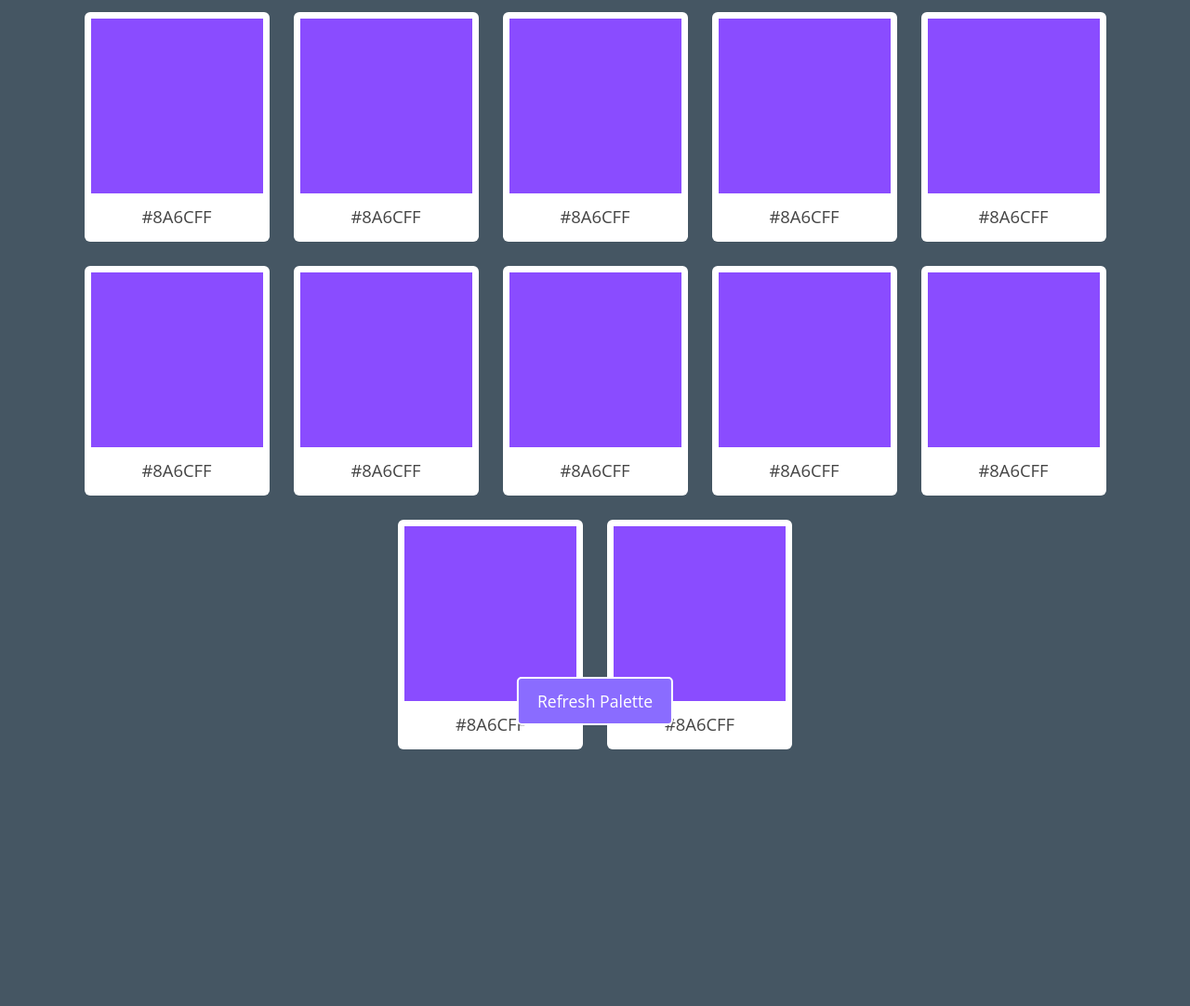
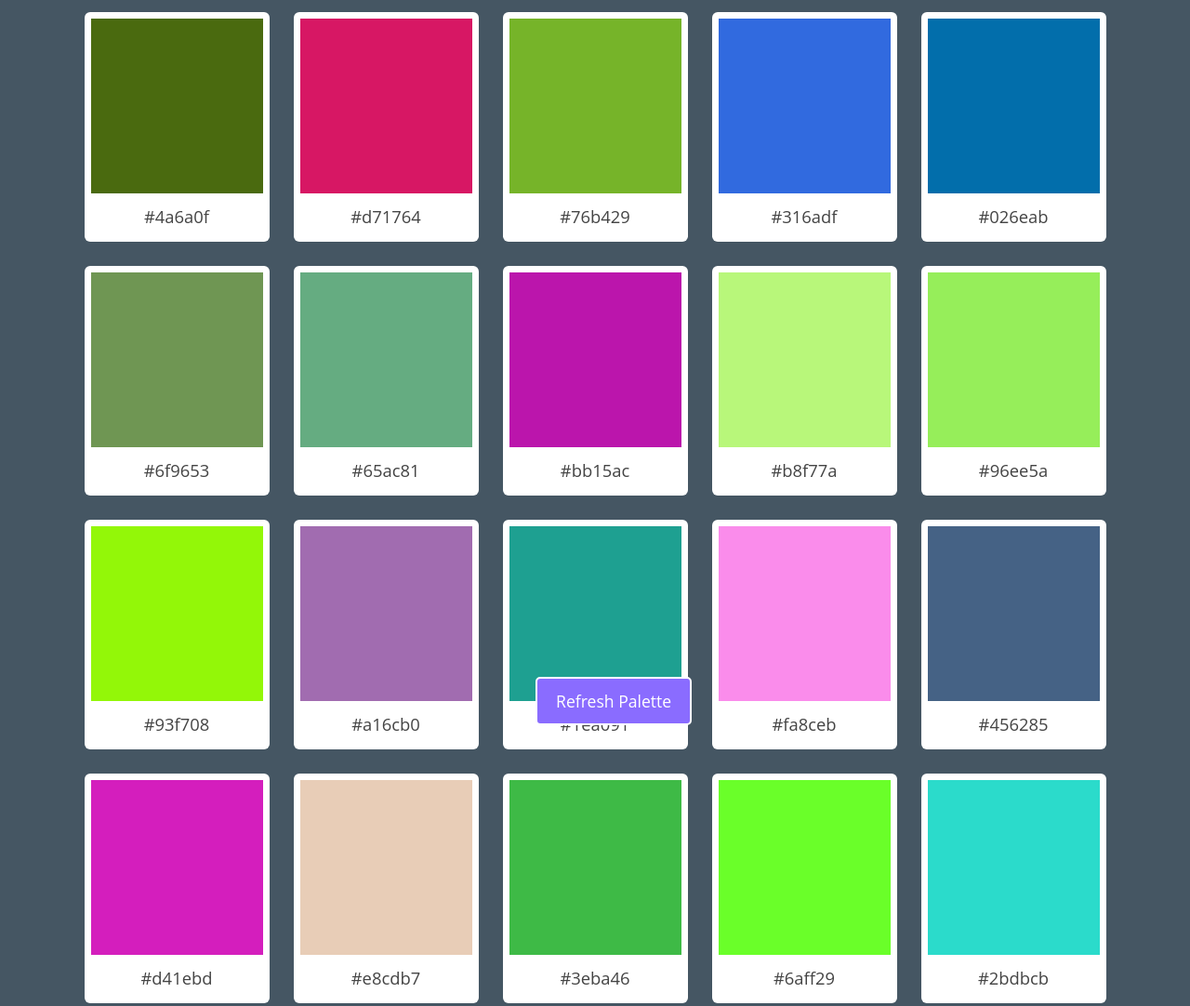
Before and after one commit to rana-web-dev/Random-Color-Palette, a plain HTML site: page index.html in a window 1280 px wide. Shown: the top 1082 px of the page at 93% size. Before the commit the page ends 819 px from the top, so only its background shows below. Drawn offline with Linux system fonts and the light colour scheme.

Commit message:
After click on the Refresh Palette will be generate different color palette

```diff
--- a/index.html
+++ b/index.html
@@ -9,66 +9,11 @@
 </head>
 <body>
     <ul class="container">
-        <li class="color">
+        <!-- <li class="color">
             <div class="rect-box">
             </div>
             <span class="hex-value">#8A6CFF</span>
-        </li>
-        <li class="color">
-            <div class="rect-box">
-            </div>
-            <span class="hex-value">#8A6CFF</span>
-        </li>
-        <li class="color">
-            <div class="rect-box">
-            </div>
-            <span class="hex-value">#8A6CFF</span>
-        </li>
-        <li class="color">
-            <div class="rect-box">
-            </div>
-            <span class="hex-value">#8A6CFF</span>
-        </li>
-        <li class="color">
-            <div class="rect-box">
-            </div>
-            <span class="hex-value">#8A6CFF</span>
-        </li>
-        <li class="color">
-            <div class="rect-box">
-            </div>
-            <span class="hex-value">#8A6CFF</span>
-        </li>
-        <li class="color">
-            <div class="rect-box">
-            </div>
-            <span class="hex-value">#8A6CFF</span>
-        </li>
-        <li class="color">
-            <div class="rect-box">
-            </div>
-            <span class="hex-value">#8A6CFF</span>
-        </li>
-        <li class="color">
-            <div class="rect-box">
-            </div>
-            <span class="hex-value">#8A6CFF</span>
-        </li>
-        <li class="color">
-            <div class="rect-box">
-            </div>
-            <span class="hex-value">#8A6CFF</span>
-        </li>
-        <li class="color">
-            <div class="rect-box">
-            </div>
-            <span class="hex-value">#8A6CFF</span>
-        </li>
-        <li class="color">
-            <div class="rect-box">
-            </div>
-            <span class="hex-value">#8A6CFF</span>
-        </li>
+        </li> -->
     </ul>
     <button class="refresh-palette">Refresh Palette</button>
     <script src="/script.js"></script>
--- a/script.js
+++ b/script.js
@@ -0,0 +1,25 @@
+const container = document.querySelector(".container");
+const refreshBtn = document.querySelector(".refresh-palette");
+
+const maxPaletteBoxes = 32;
+
+const colorGeneratePalette = () => {
+
+  container.innerHTML = "";
+
+  for (let i = 0; i < maxPaletteBoxes; i++) {
+    let randomHex = Math.floor(Math.random() * 0xffffff).toString(16);
+    randomHex = `#${randomHex.padStart(6, "0")}`;
+
+    const color = document.createElement("li");
+    console.log(color);
+    color.classList.add("color");
+    color.innerHTML = `<div class="rect-box" style="background: ${randomHex}"></div>
+                        <span class="hex-value">${randomHex}</span>`;
+    container.appendChild(color);
+  }
+};
+
+colorGeneratePalette();
+
+refreshBtn.addEventListener("click", colorGeneratePalette);
--- a/style.css
+++ b/style.css
@@ -53,9 +53,9 @@ body {
     border: 2px solid #fff;
     transition: transform 0.3s ease;
     position: fixed;
-    left: 50%;
+    left: 45%;
     bottom: 20px;
-    transform: translateX(-50%);
+    /* transform: translateX(-50%); */
 }
 .refresh-palette:active {
     transform: scale(0.95);
```
